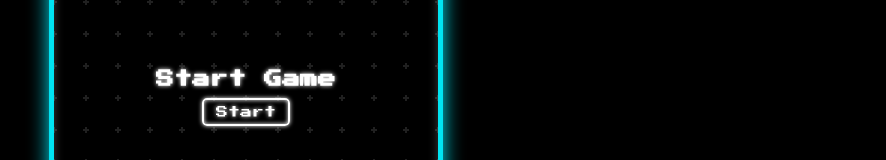
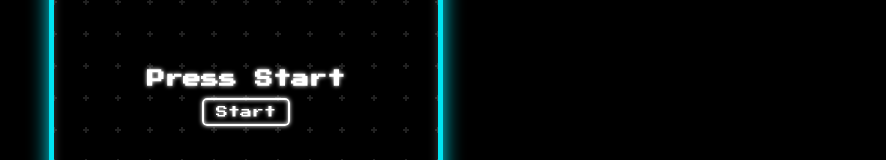
Before and after one commit to JosePhee03/SnakeGame, a React (Vite) app: page / in a window 1280 px wide. Shown: the part 302-462 px from the top of the page, without its empty margins (394-1280 px from the left). Built offline with nearby package versions, Linux system fonts and the light colour scheme.

Commit message:
♻️ Refactor status to ModalGame

```diff
--- a/src/components/ModalGame.tsx
+++ b/src/components/ModalGame.tsx
@@ -1,16 +1,19 @@
 import { ButtonGame, Modal } from '../styles/styles'
 import { StatusType } from '../types/types'
 
-function ModalGame ({ status, handleStart }: { status: StatusType | null, handleStart: () => void }): JSX.Element {
+function ModalGame ({ status, handleButton }: { status: StatusType | null, handleButton: () => void }): JSX.Element {
+  const STATUS = {
+    GAME_OVER: 'Game Over',
+    PAUSE: 'Pause',
+    START: ''
+  }
+
   return (
     <Modal>
-      <h2>{status === 'START'
-        ? 'Start Game'
-        : status === 'GAME_OVER'
-          ? 'GameOver'
-          : 'Start Game'}
+      <h2>
+        {status === null ? 'Press Start' : STATUS[status]}
       </h2>
-      <ButtonGame onClick={handleStart}>Start</ButtonGame>
+      <ButtonGame onClick={handleButton}>Start</ButtonGame>
     </Modal>
   )
 }
```
